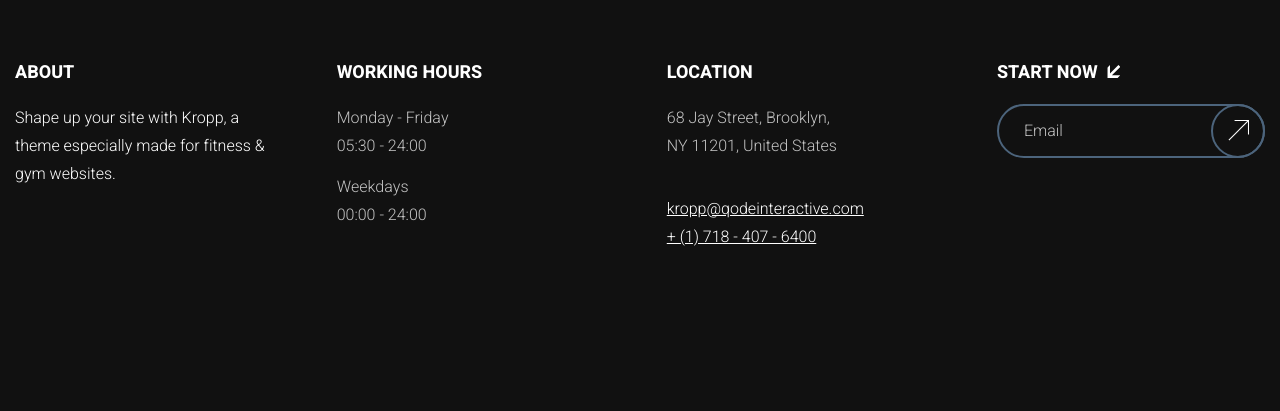
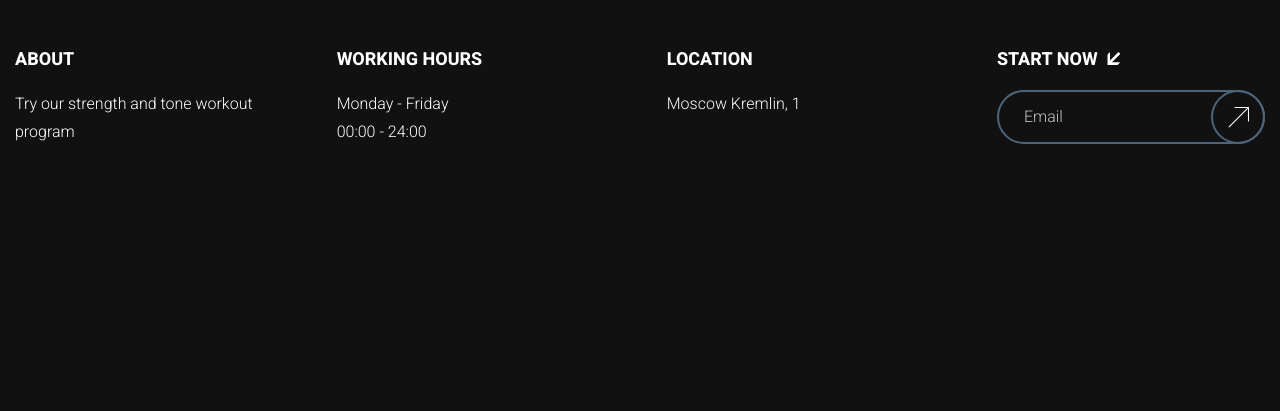
Before and after one commit to vmnekrasovv/crossfit, a plain HTML site: page app/index.html in a window 1280 px wide. Shown: the part 6538-6949 px from the top of the page. After the commit the page ends 6844 px from the top, so only its background shows below. Drawn offline with Linux system fonts and the light colour scheme.

Commit message:
Вырезал лишнее в подвале

```diff
--- a/app/index.html
+++ b/app/index.html
@@ -423,44 +423,26 @@
           <a class="footer-logo" href="/">
             Crossfit
           </a>
-          <p class="footer-description section-description">
-            please feel free to send us an e-mail at <a href="mailto:kropp@qodeinteractive.com">kropp@qodeinteractive.com</a> For any additional inquiries
-          </p>
         </header>
         <div class="footer-body">
           <div class="footer-column">
             <h2 class="footer-column-title">About</h2>
             <p class="footer-about">
-              Shape up your site with Kropp, a theme especially made for fitness & gym websites.
+             Try our strength and tone workout program
             </p>
           </div>
           <div class="footer-column">
             <h2 class="footer-column-title">Working hours</h2>
             <div class="footer-schedule">
               Monday - Friday<br/>
-              <time datetime="05:30/24:00">05:30 - 24:00</time>
-            </div>
-            <div class="footer-schedule">
-              Weekdays<br/>
-              <time datetime="00:00/24:00">00:00 - 24:00</time>
+              <time datetime="05:30/24:00">00:00 - 24:00</time>
             </div>
           </div>
           <div class="footer-column">
             <h2 class="footer-column-title">Location</h2>
             <address class="footer-address">
-              68 Jay Street, Brooklyn,<br/>
-              NY 11201, United States
+              Moscow Kremlin, 1
             </address>
-            <div class="footer-contacts">
-              <ul class="footer-contacts-list">
-                <li class="footer-contacts-item">
-                  <a class="footer-contacts-link" href="mailto:kropp@qodeinteractive.com">kropp@qodeinteractive.com</a>
-                </li>
-                <li class="footer-contacts-item">
-                  <a class="footer-contacts-link" href="tel:+17184076400">+ (1) 718 - 407 - 6400</a>
-                </li>
-              </ul>
-            </div>
           </div>
           <div class="footer-column">
             <h2 class="footer-column-title has-arrow">start now</h2>
--- a/app/scss/_footer.scss
+++ b/app/scss/_footer.scss
@@ -1,5 +1,6 @@
 .footer {
   --footerLogoWidth: 20.77%;
+  color: #fff;
 }
 
 .footer-main {
@@ -27,6 +28,10 @@
   text-transform: uppercase;
   font-weight: 900;
   flex-shrink: 0;
+
+  &:hover {
+    color: var(--color-highlight);
+  }
 }
 
 .footer-description {
```
Also changed, not shown: app/css/app.min.css.
